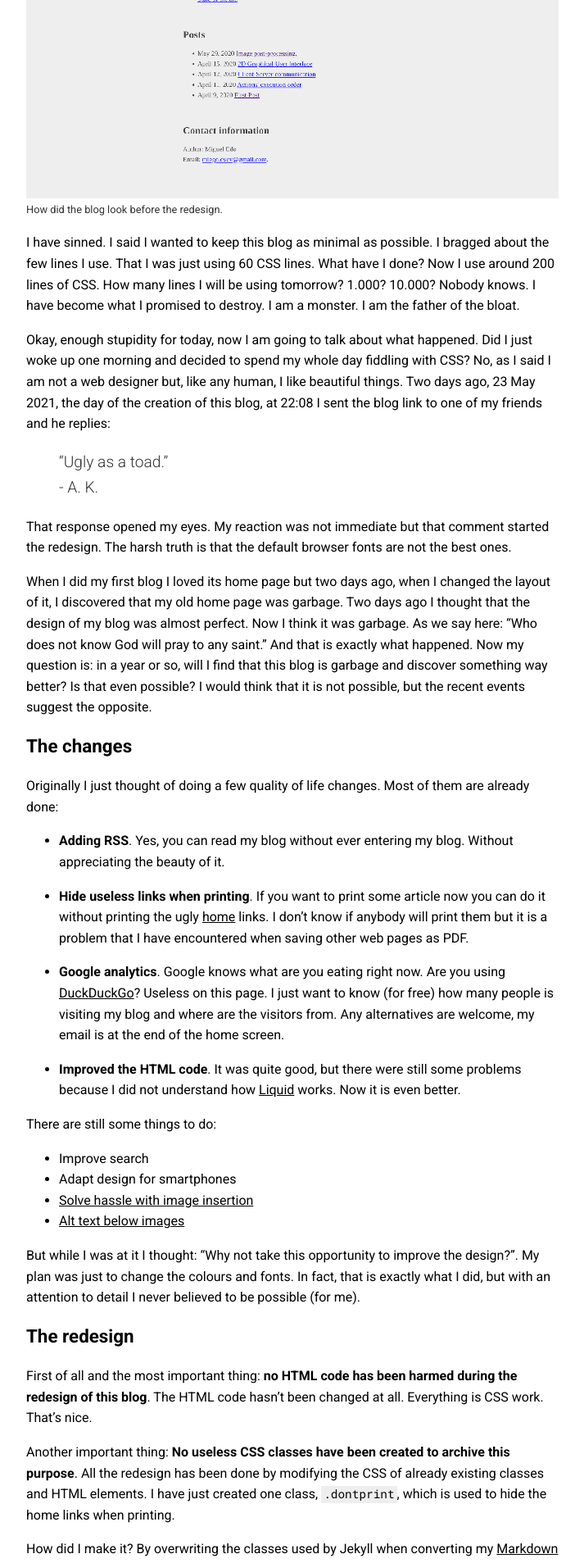
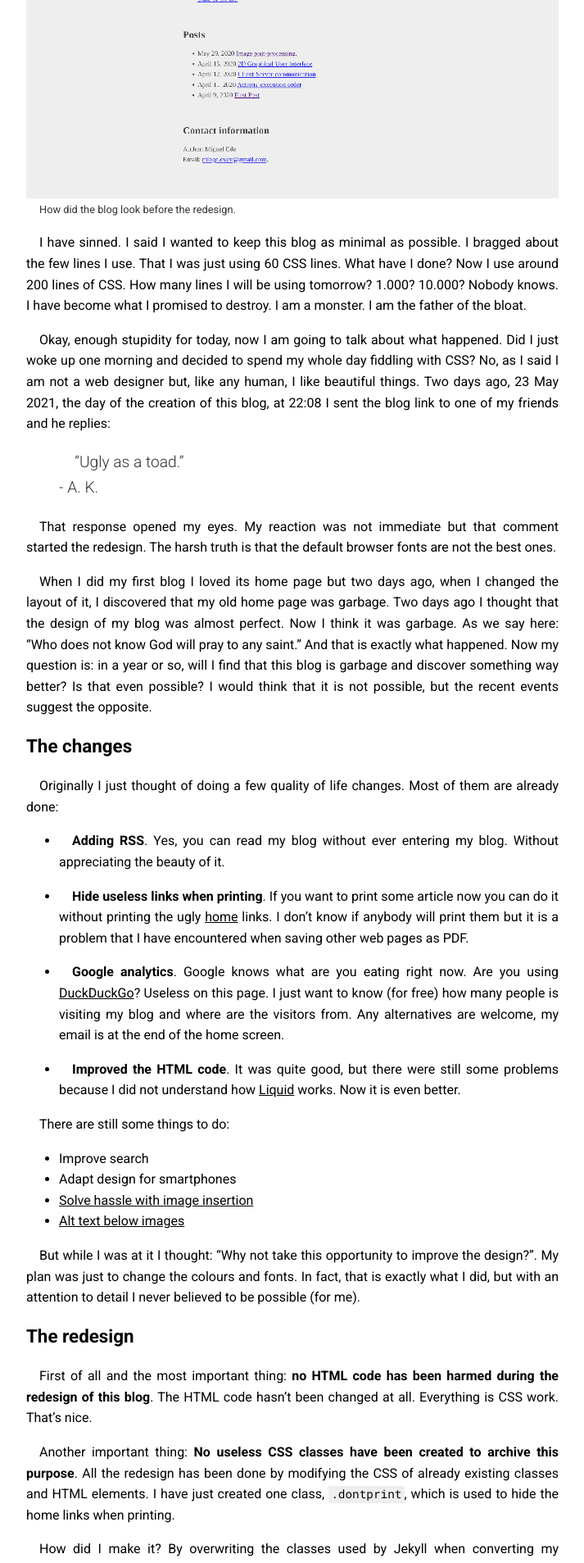
Before and after one commit to edoelas/agdb, a Jekyll site: the page built from _posts/2021-05-25-I-am-a-sinner.md, in a window 1280 px wide. Shown: the part 375-2282 px from the top of the page at 82% size, without its empty margins (283-996 px from the left). Built offline with Jekyll 4.4.1, drawn with Linux system fonts in a browser that asks for light colours; formulas are drawn with MathJax 3; some of the changed text lies outside the part shown.

Commit message:
some changes

````diff
--- a/_posts/2021-05-25-I-am-a-sinner.md
+++ b/_posts/2021-05-25-I-am-a-sinner.md
@@ -54,7 +54,7 @@ Most of the work has been done on the fonts. To get the fonts right (or what see
 
 Let's start with the links. CSS allows you to modify the appearance of the links under four different circumstances: unvisited, visited, hovered and, pressed. First I thought about changing the colour to a lighter grey when hovering and then to an even lighter grey when pressing. I also was thinking to let the user know when a link has been already visited... probably using another grey? Four greys just for the links are too many greys. Using two different greys for text is fine. Three for some specific purposes can be interesting but Four for the same element? No. If you have a look at the [Google Design blog](https://design.google/library/racial-equity-everyday-products/) they use black for links and on hover they hide the underline. Just beautiful. It is not intrusive, does not require to use more colours, is easy to understand and to implement, gives exactly the right amount of information, blends well with the rest of the text etc. Markdown does not have an underline option so it cannot lead to confusion. I like to use lots of links during the writing and this is an awesome solution. The CSS code looks like this:
 
-```CSS
+```css
 a{ color: var(--black);}
 a:hover, a:active {text-decoration: none;}
 ```
--- a/assets/css/BMFB.css
+++ b/assets/css/BMFB.css
@@ -16,7 +16,17 @@ body{
   font-size: 1em;
   font-weight: 400;
   line-height: 1.6em;
+
+  text-align: justify;
+  text-justify: inter-word;
 }
+
+p{
+  text-indent: 1em;
+}
+/*p::first-letter{
+  font-size: 120%;
+}*/
 
 h1{ /*Web title*/
   color: var(--text);
````
Also changed, not shown: README.md, favicon.ico (added), favicon.png.
